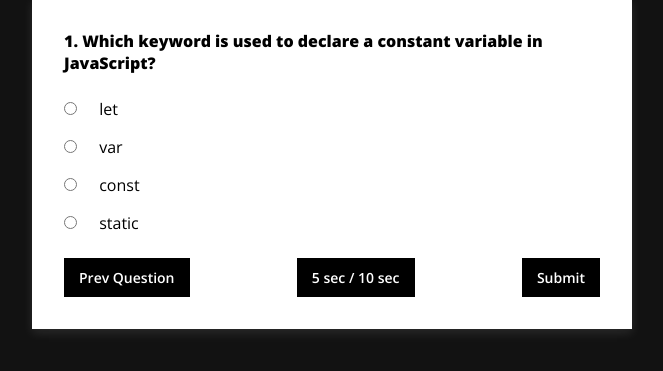
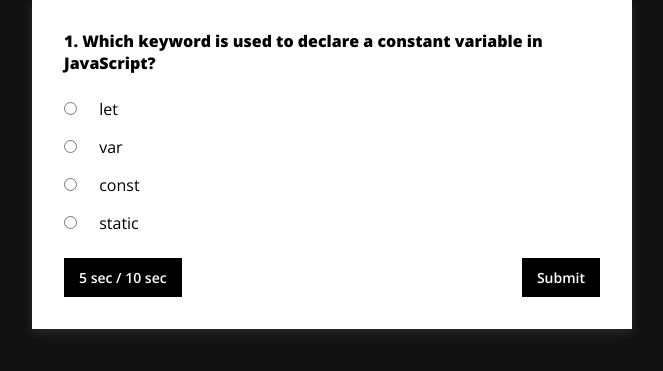
Before and after one commit to anurag211824/QuizApp, a plain HTML site: page index.html in a window 1280 px wide. Shown: the part 279-650 px from the top of the page, without its empty margins (308-971 px from the left). Drawn offline with nearby package versions, Linux system fonts and the light colour scheme; a web font is replaced by a local one.

Commit message:
remove prev btn

```diff
--- a/index.html
+++ b/index.html
@@ -24,7 +24,6 @@
 
         </div>
         <div class="button-box">
-            <button id="prev-btn" onclick="prevQuestion()">Prev Question</button>
 
               <div id="timer-value"></div>
 
```
